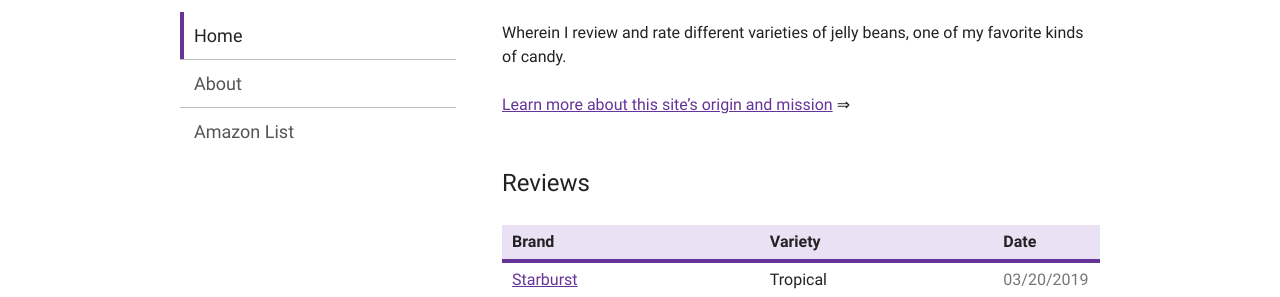
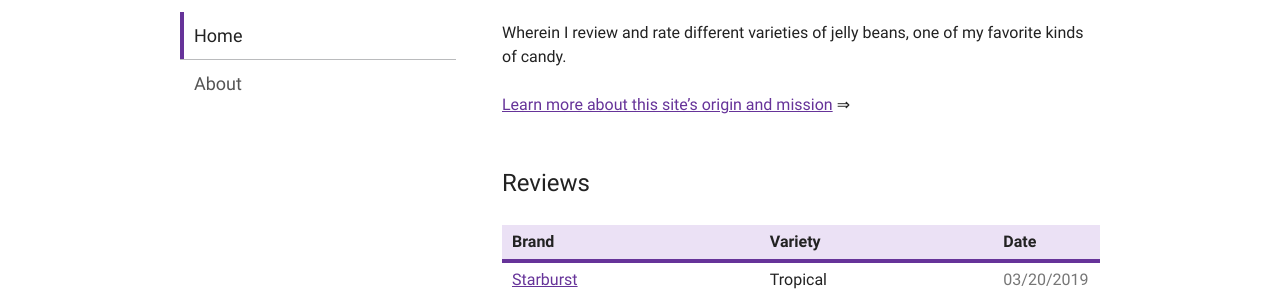
Before and after one commit to Scotchester/jellybeans, a Jekyll site: the page built from index.html, in a window 1280 px wide. Shown: the part 174-471 px from the top of the page. Built offline with Jekyll 4.4.1, drawn with Linux system fonts in a browser that asks for light colours.

Commit message:
Remvoe Amazon wish list link

```diff
--- a/_config.yml
+++ b/_config.yml
@@ -48,9 +48,6 @@ navigation:
     path: about/
     internal: true
     slug: about
-  - label: Amazon List
-    url: https://www.amazon.com/gp/registry/wishlist/36YXMMNMA3W5D/
-    internal: false
 
 # Style Variables
 brand_color: '#639'
@@ -62,4 +59,4 @@ plugins:
 
 # Offline caching
 offline_cache: true
-cache_name: jellybeans-v1.39
+cache_name: jellybeans-v1.40
```
